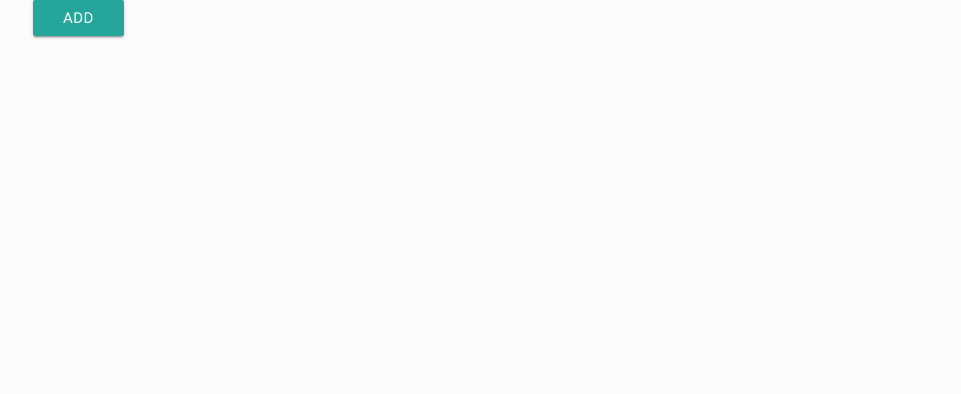
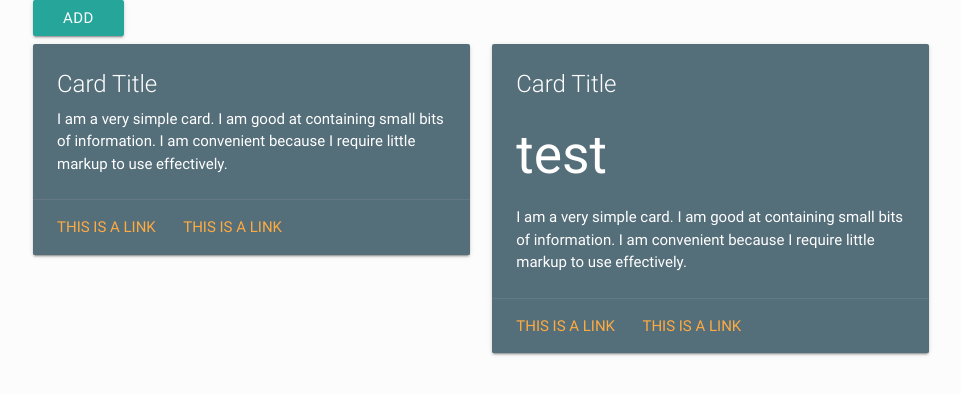
Before and after one commit to bhaskarmac/things, a plain HTML site: page index.html in a window 1280 px wide. Shown: the whole page, without its empty margins (159-1120 px from the left). Drawn offline with Linux system fonts and the light colour scheme.

Commit message:
Adding some basic markup and Roboto fonts

```diff
--- a/index.html
+++ b/index.html
@@ -20,6 +20,40 @@
 		<div class="col s12">
 			<a class="waves-effect waves-light btn" id="btnAdd">Add</a>
 		</div>
+
+
+		<div class="row">
+			<div class="col s12 m6">
+				<div class="card blue-grey darken-1">
+					<div class="card-content white-text">
+						<span class="card-title">Card Title</span>
+						<p>I am a very simple card. I am good at containing small bits of information.
+						I am convenient because I require little markup to use effectively.</p>
+					</div>
+					<div class="card-action">
+						<a href="#">This is a link</a>
+						<a href="#">This is a link</a>
+					</div>
+				</div>
+			</div>
+
+
+			<div class="col s12 m6">
+				<div class="card blue-grey darken-1">
+					<div class="card-content white-text">
+						<span class="card-title">Card Title</span>
+						<h2>test</h2>
+						<p>I am a very simple card. I am good at containing small bits of information.
+						I am convenient because I require little markup to use effectively.</p>
+					</div>
+					<div class="card-action">
+						<a href="#">This is a link</a>
+						<a href="#">This is a link</a>
+					</div>
+				</div>
+			</div>
+		</div>
+
 	</div>
 </body>
 </html>
```
Also changed, not shown: fonts/roboto/Roboto-Light.woff (added), fonts/roboto/Roboto-Light.woff2 (added), fonts/roboto/Roboto-Thin.woff (added), fonts/roboto/Roboto-Thin.woff2 (added).
